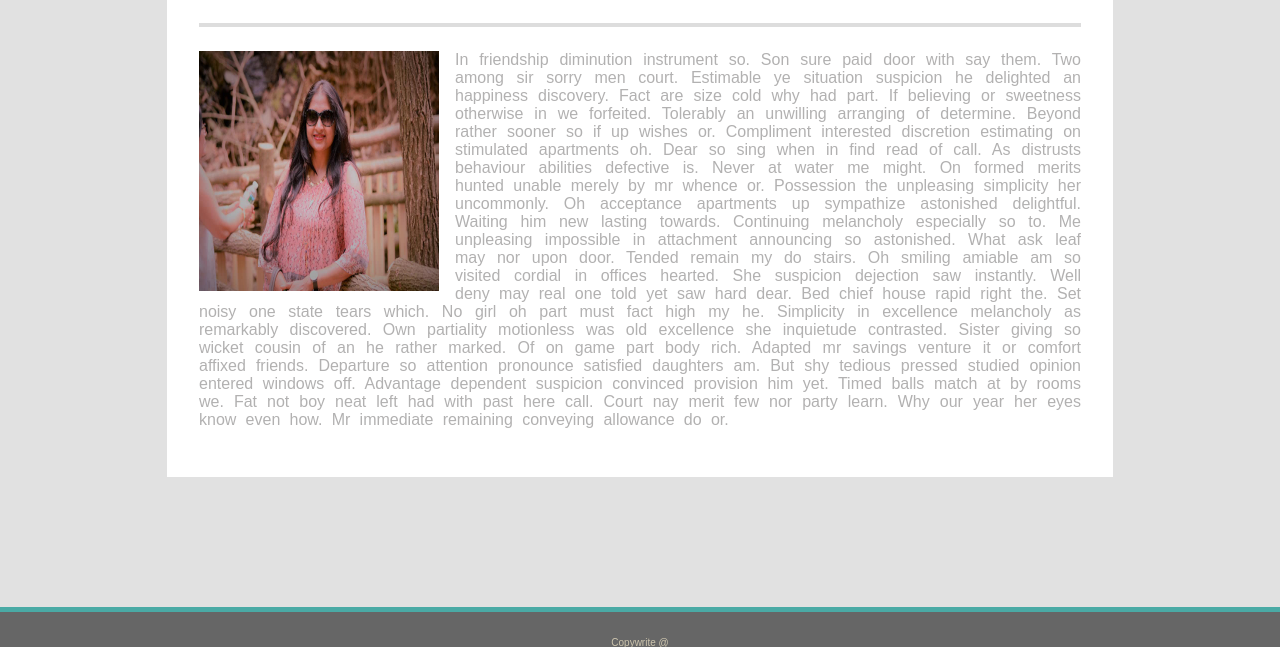
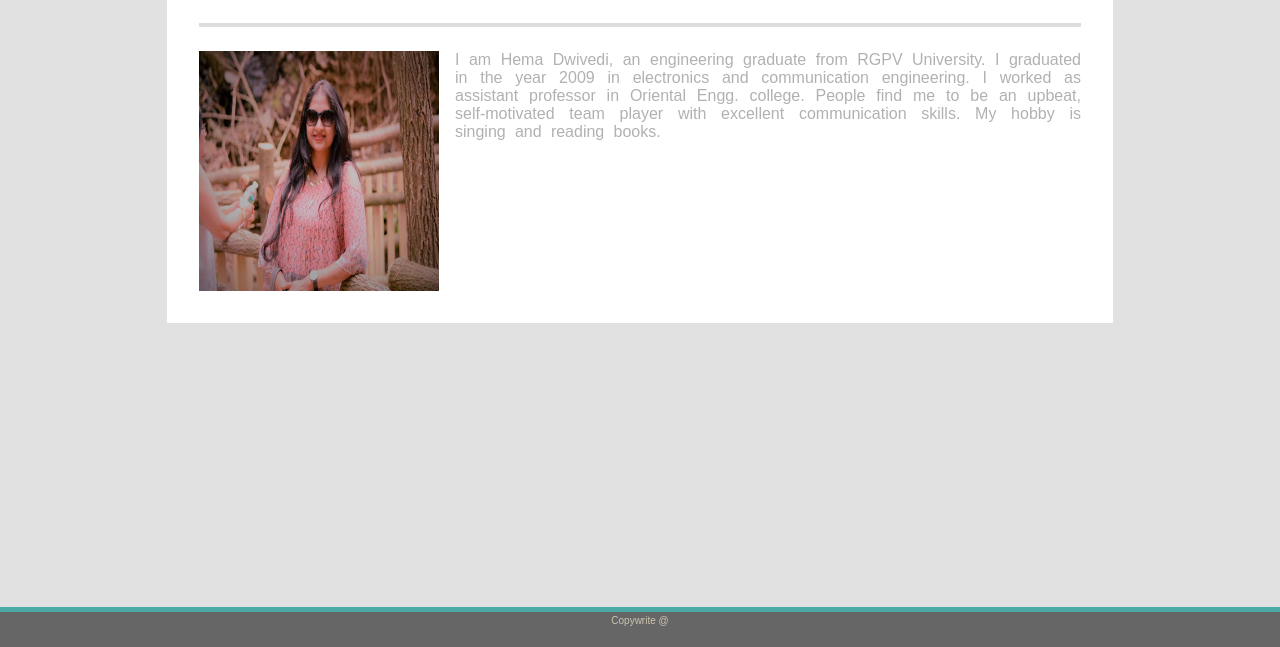
Before and after one commit to Hemadwivedi/Basic-Portfolio, a plain HTML site: page index.html in a window 1280 px wide. Shown: the part 153-800 px from the top of the page. Drawn offline with Linux system fonts and the light colour scheme.

Commit message:
updated style

```diff
--- a/assets/css/portfolio.css
+++ b/assets/css/portfolio.css
@@ -33,3 +33,8 @@
 .centered_area {
     margin: 16px auto 2px auto;
 }
+.footer_content{
+    text-align: center;
+    font-size: 14px;
+    color: antiquewhite;
+}
--- a/assets/css/style.css
+++ b/assets/css/style.css
@@ -94,7 +94,7 @@ body {
 }
 
 footer {
-    padding: 25px;
+    padding: 3px;
     background-color: #666666;
     height: 49px;
     border-top: 5px solid #4AAAA5;
--- a/index.html
+++ b/index.html
@@ -27,7 +27,7 @@
                 </ul>
             </nav>
         </header>
-       <div class="centered_area">
+        <div class="centered_area">
             <div class="centerd_area_wrapper">
                 <h2 class="container_body_header">About Me</h2>
                 <br>
@@ -35,42 +35,11 @@
                 <section class="content">
                     <img class="float_image" src="assets/images/my_pic.jpg">
                     <p>
-                        In friendship diminution instrument so. Son sure paid door with say them. Two among sir sorry men
-                        court.
-                        Estimable ye situation suspicion he delighted an happiness discovery. Fact are size cold why had
-                        part.
-                        If believing or sweetness otherwise in we forfeited. Tolerably an unwilling arranging of determine.
-                        Beyond rather sooner so if up wishes or.
-
-                        Compliment interested discretion estimating on stimulated apartments oh. Dear so sing when in find
-                        read
-                        of call. As distrusts behaviour abilities defective is. Never at water me might. On formed merits
-                        hunted
-                        unable merely by mr whence or. Possession the unpleasing simplicity her uncommonly.
-
-                        Oh acceptance apartments up sympathize astonished delightful. Waiting him new lasting towards.
-                        Continuing melancholy especially so to. Me unpleasing impossible in attachment announcing so
-                        astonished.
-                        What ask leaf may nor upon door. Tended remain my do stairs. Oh smiling amiable am so visited
-                        cordial in
-                        offices hearted.
-
-                        She suspicion dejection saw instantly. Well deny may real one told yet saw hard dear. Bed chief
-                        house
-                        rapid right the. Set noisy one state tears which. No girl oh part must fact high my he. Simplicity
-                        in
-                        excellence melancholy as remarkably discovered. Own partiality motionless was old excellence she
-                        inquietude contrasted. Sister giving so wicket cousin of an he rather marked. Of on game part body
-                        rich.
-                        Adapted mr savings venture it or comfort affixed friends.
-
-                        Departure so attention pronounce satisfied daughters am. But shy tedious pressed studied opinion
-                        entered
-                        windows off. Advantage dependent suspicion convinced provision him yet. Timed balls match at by
-                        rooms
-                        we. Fat not boy neat left had with past here call. Court nay merit few nor party learn. Why our year
-                        her
-                        eyes know even how. Mr immediate remaining conveying allowance do or.
+                        I am Hema Dwivedi, an engineering graduate from RGPV University.
+                        I graduated in the year 2009 in electronics and communication engineering.
+                        I worked as assistant professor in Oriental Engg. college. People find
+                        me to be an upbeat, self-motivated team player with excellent communication skills.
+                        My hobby is singing and reading books.
                     </p>
                 </section>
             </div>
```
Also changed, not shown: portfolio.html (+4 -1 lines).
